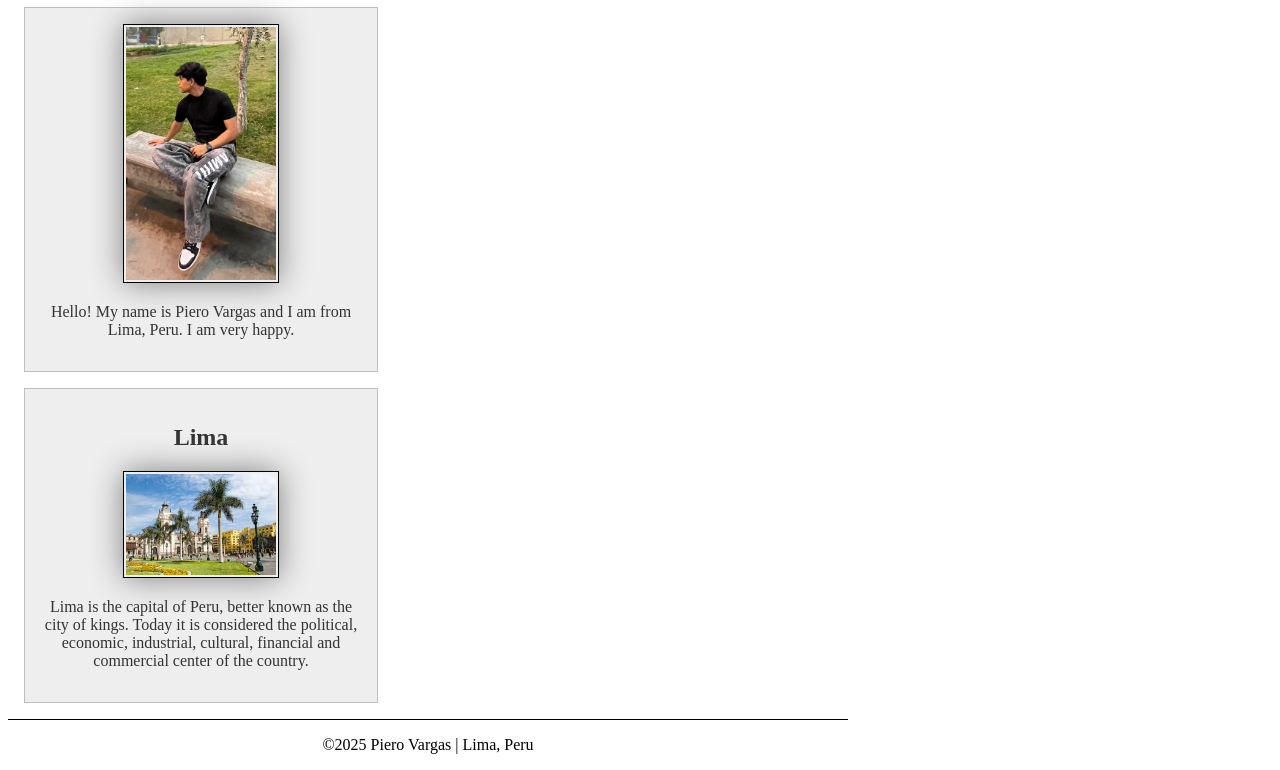
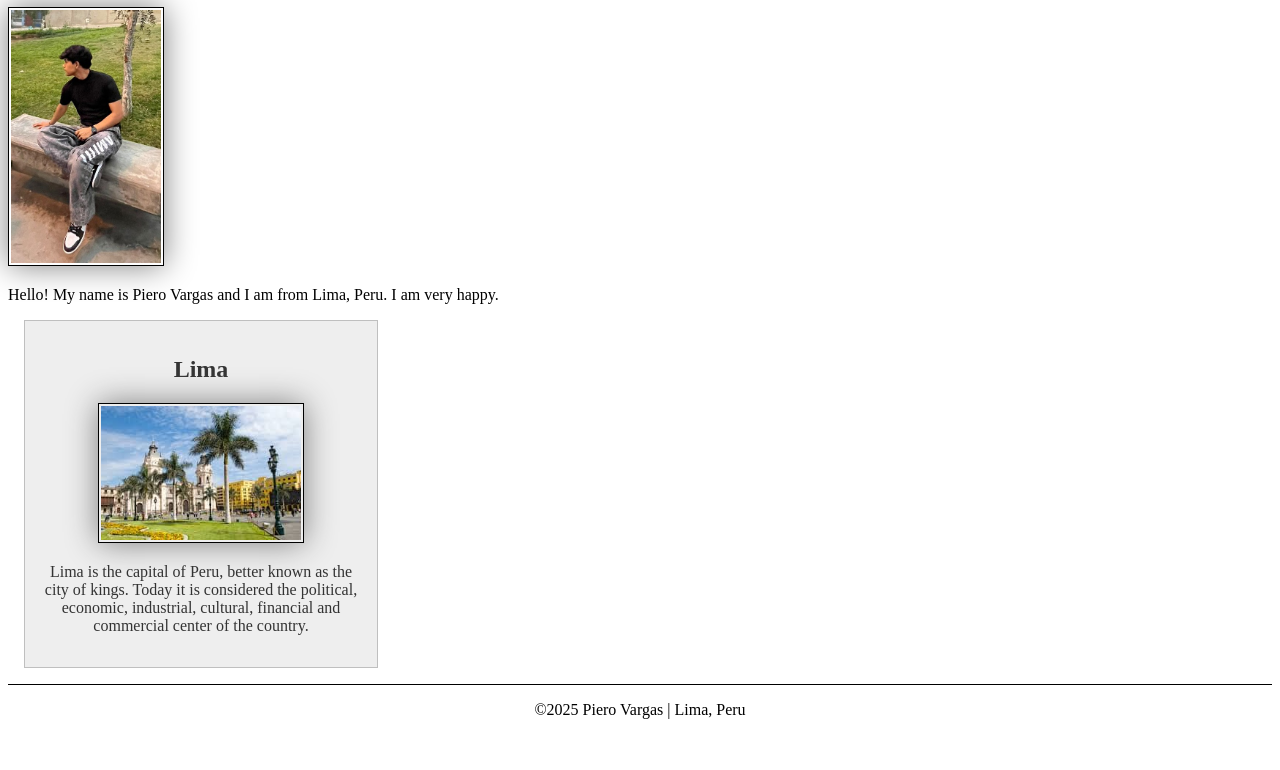
Before and after one commit to Pierovargs/wdd130-2, a plain HTML site: page index.html in a window 1280 px wide. Shown: the part 217-987 px from the top of the page. After the commit the page ends 952 px from the top, so only its background shows below. Drawn offline with Linux system fonts and the light colour scheme.

Commit message:
correction

```diff
--- a/index.html
+++ b/index.html
@@ -15,19 +15,20 @@
         <a href="wwr/">Rafting Site</a>
       </nav>
     </header>
+
     <h1>Piero Vargas | WDD 130</h1>
+
     <main>
-      <aside>
         <img src="images/perfil.jpg" alt="Foto de perfil de Piero Vargas" width="200">
         <p>Hello! My name is Piero Vargas and I am from Lima, Peru. I am very happy.</p>
-      </aside>
+    </main>
 
-      <main>
         <aside>
           <h2>Lima</h2>
       <img src="images/lima.jpg" alt="Imagen de la ciudad de Lima" width="300">
       <p>Lima is the capital of Peru, better known as the city of kings. Today it is considered the political, economic, industrial, cultural, financial and commercial center of the country.</p>
     </aside>
+
     <footer>
       <p>©2025 Piero Vargas | Lima, Peru</p>
     </footer>
--- a/styles/styles.css
+++ b/styles/styles.css
@@ -23,7 +23,7 @@ img {
 }
 
 p {
-    padding: 0px;
+    padding: 0;
 }
 
 main {
```
